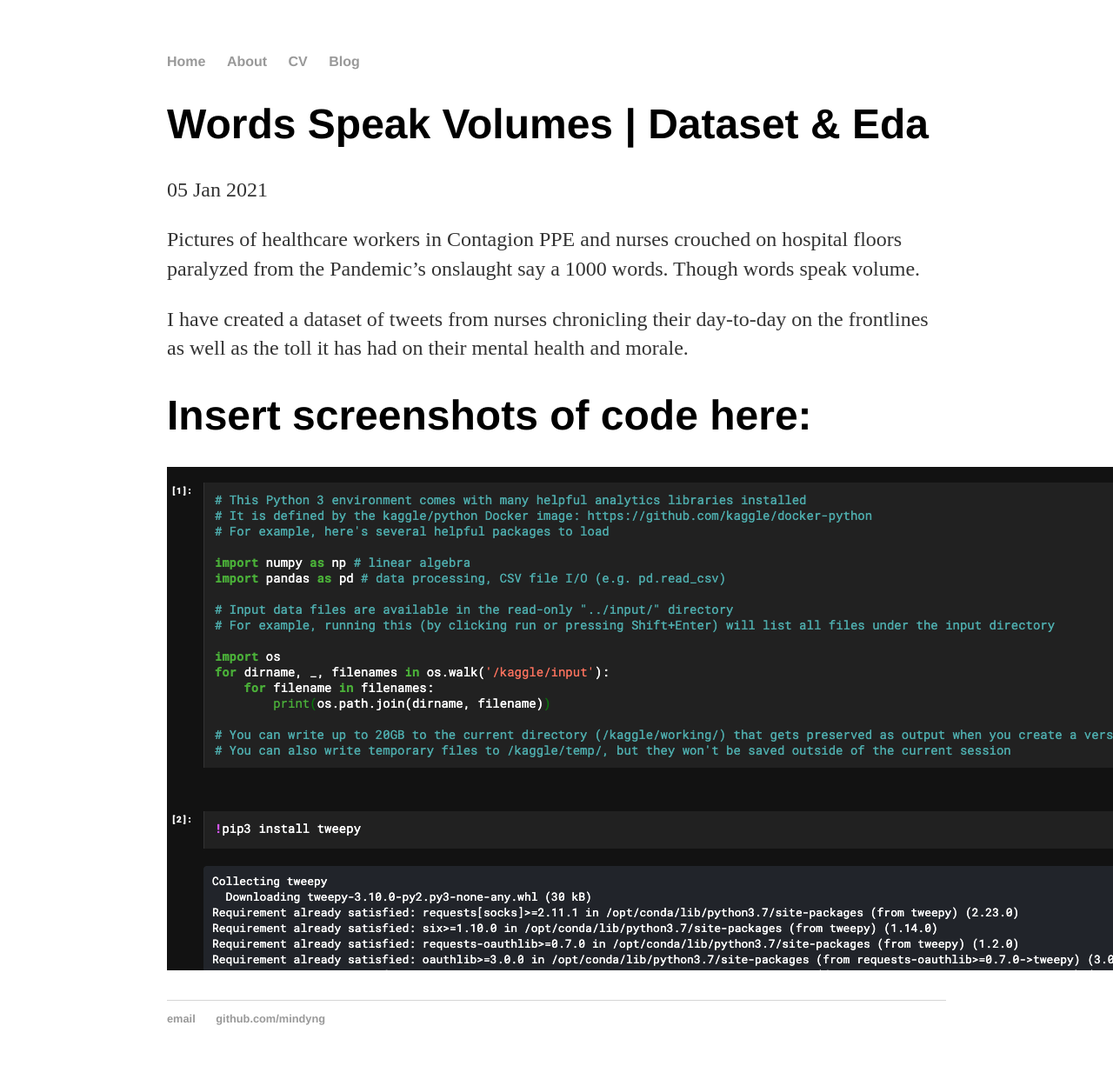
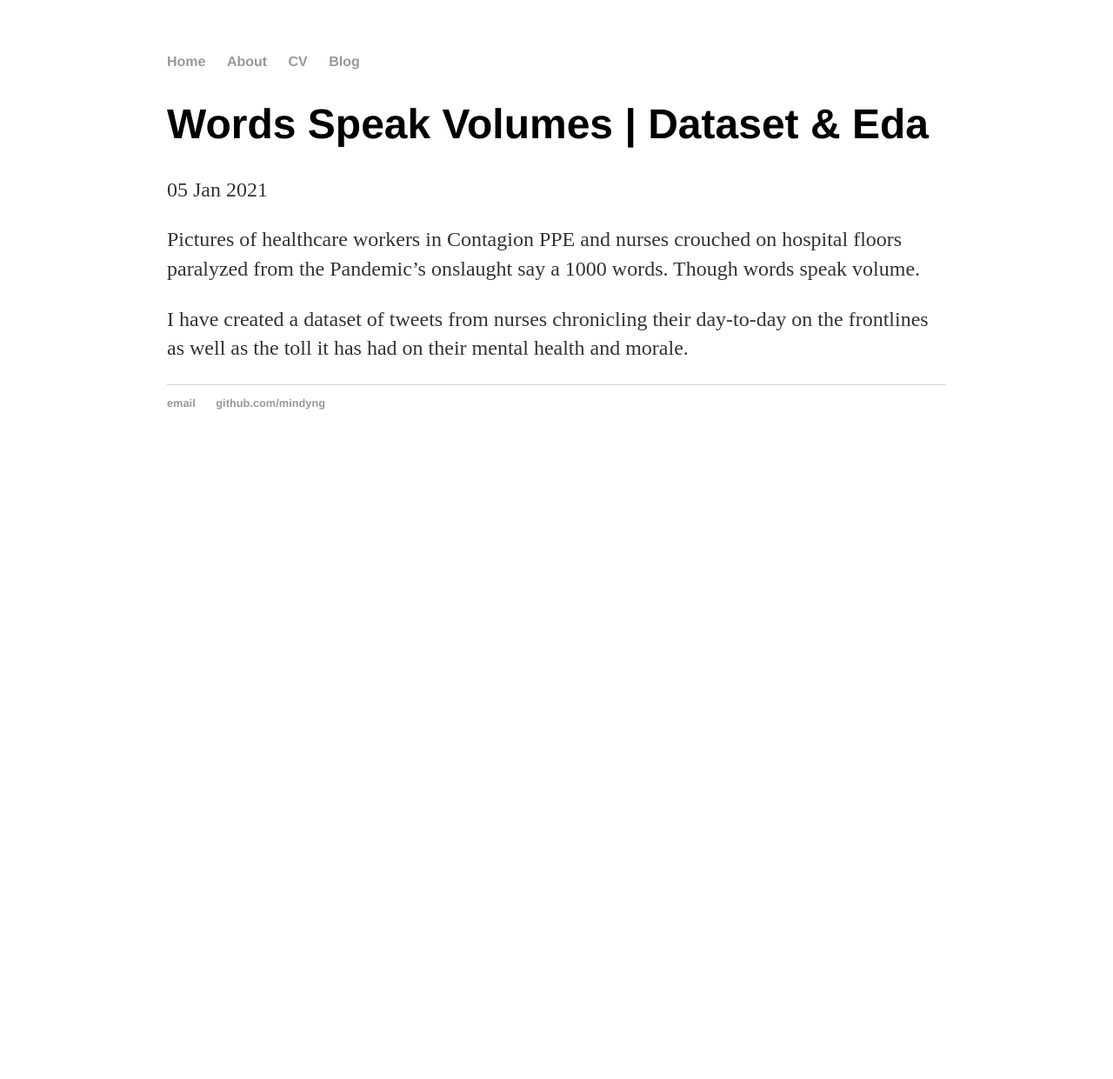
Before and after one commit to mindyng/mindyng.github.io, a Jekyll site: the page built from _posts/2021-01-05-Words-Speak-Volumes-|-Dataset-&-EDA.md, in a window 1280 px wide. Shown: the whole page at 87% size. Built offline with Jekyll 4.4.1, drawn with Linux system fonts in a browser that asks for light colours; our own code applies the rules of GitHub Pages for plain Markdown files; after the commit the page ends 900 px from its top, so only the background shows below that.

Commit message:
Update 2021-01-05-Words-Speak-Volumes-|-Dataset-&-EDA.md

```diff
--- a/_posts/2021-01-05-Words-Speak-Volumes-|-Dataset-&-EDA.md
+++ b/_posts/2021-01-05-Words-Speak-Volumes-|-Dataset-&-EDA.md
@@ -2,7 +2,3 @@ Pictures of healthcare workers in Contagion PPE and nurses crouched on hospital
 Though words speak volume.
 
 I have created a dataset of tweets from nurses chronicling their day-to-day on the frontlines as well as the toll it has had on their mental health and morale.
-
-# Insert screenshots of code here:
-
-![alt text](https://github.com/mindyng/mindyng.github.io/blob/master/_posts/Screen%20Shot%202021-01-05%20at%2012.23.08%20PM.png)
```
